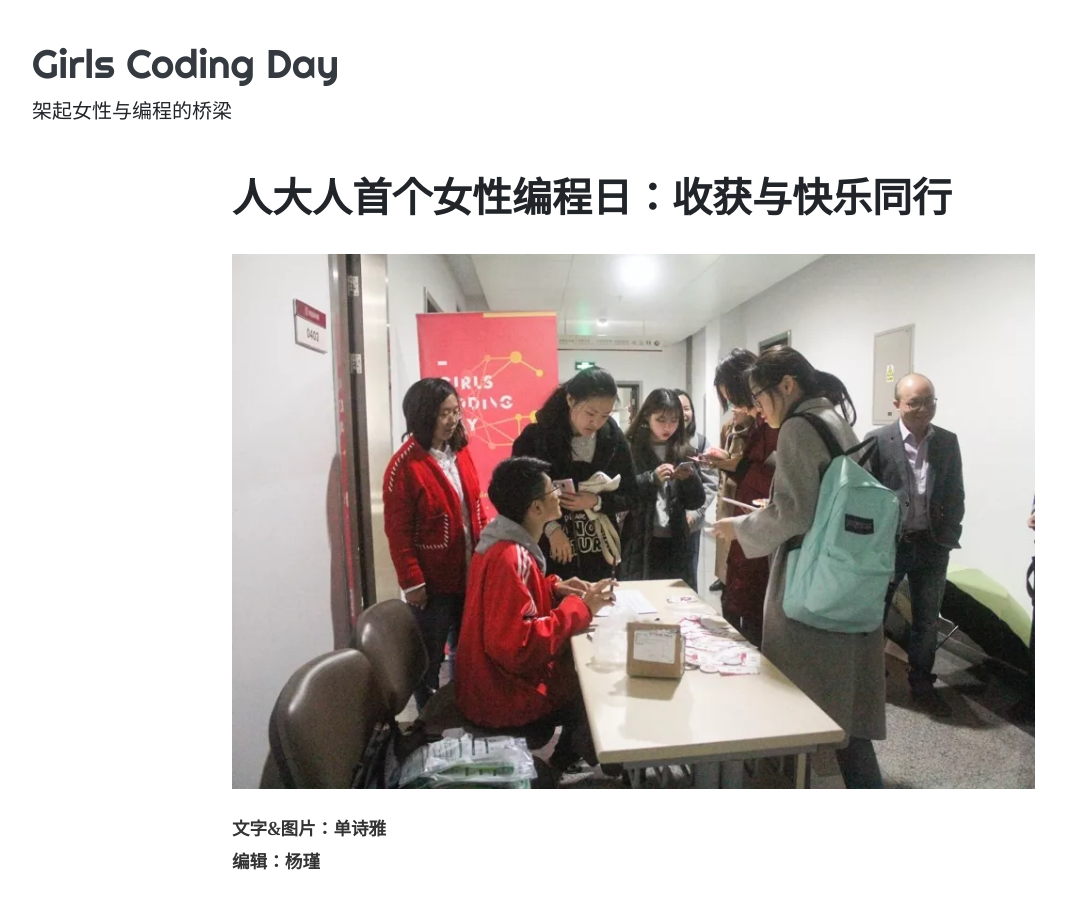
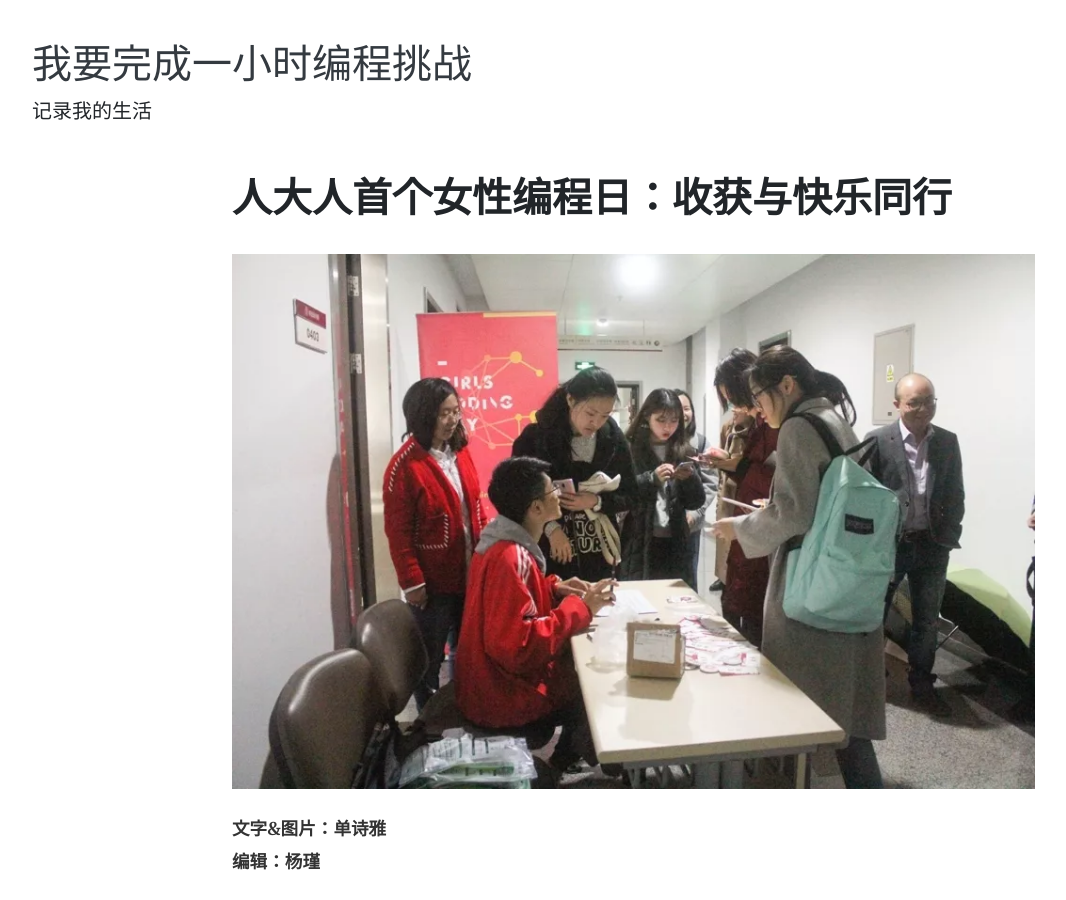
Before and after one commit to emilylsy/my-first-blog, a Jekyll site: the page built from _posts/2018-11-05-my-first-post.md, in a window 1280 px wide and 900 px high. Shown: the whole window, without its empty margins (53-1119 px from the left). Built offline with Jekyll 4.4.1, drawn with Linux system fonts in a browser that asks for light colours; nearby versions of some CDN libraries; some of the changed text lies outside the part shown.

Commit message:
Update _config.yml

```diff
--- a/_config.yml
+++ b/_config.yml
@@ -1,12 +1,12 @@
 # "/" + 仓库的名字. 资源文件的路径组成部分
-baseurl: "/Girls-Coding-Day-Jekyll-blog-2"
+baseurl: "/my-first-blog"
 
 # 网页的标题
-title: "Girls Coding Day"
+title: "科技遇见她"
 # 网站的主标题
-name: "Girls Coding Day"
+name: "我要完成一小时编程挑战"
 # 网站副标题
-description: "架起女性与编程的桥梁"
+description: "记录我的生活"
 
 # 分页配置
 # 每页文章数量
```
